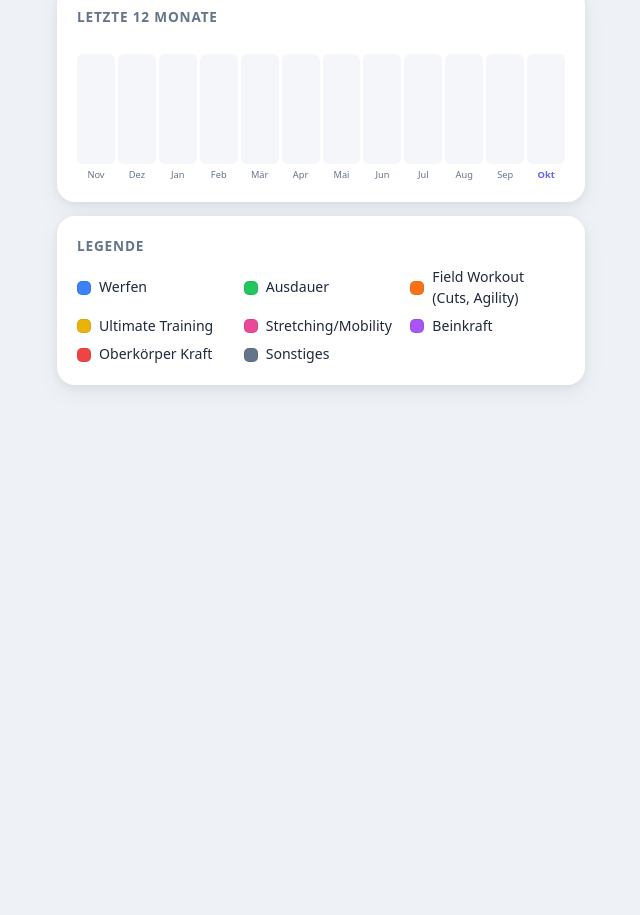
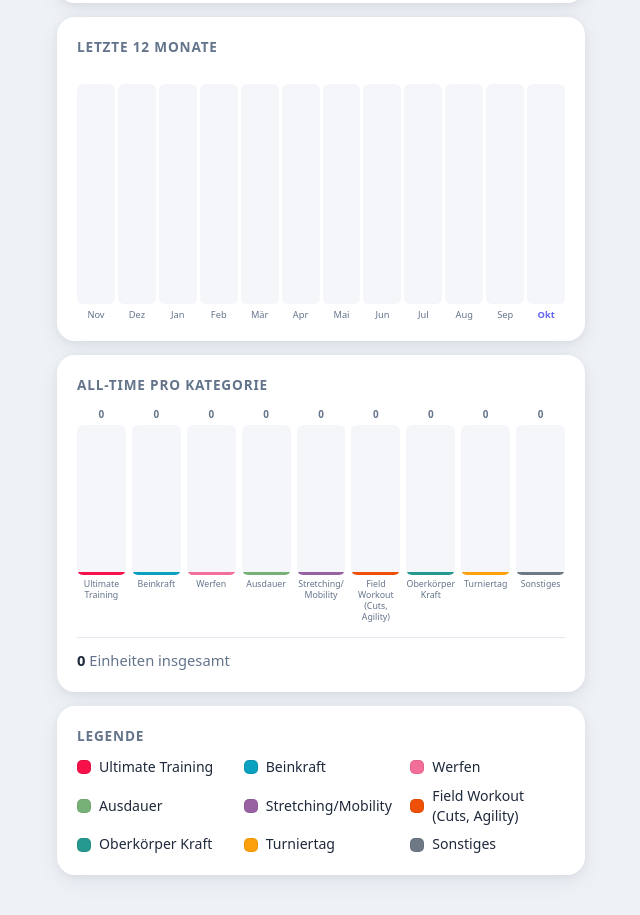
Before and after one commit to Johohn/Trainingstagebuch, a plain HTML site: page index.html in a window 1280 px wide. Shown: the part 949-1864 px from the top of the page, without its empty margins (319-959 px from the left). Before the commit the page ends 1374 px from the top, so only its background shows below. Drawn offline with Linux system fonts and the light colour scheme.

Commit message:
Colors, visuals, all time stats

```diff
--- a/app.js
+++ b/app.js
@@ -13,14 +13,15 @@
 
 // Workout-Typen: hier zentral ändern (ID, Label, Farbe)
 const TYPES = [
-  { id: "werfen",      label: "Werfen",                    color: "#3B82F6" },
-  { id: "ausdauer",    label: "Ausdauer",                  color: "#22C55E" },
-  { id: "field",       label: "Field Workout (Cuts, Agility)", color: "#F97316" },
-  { id: "training",    label: "Ultimate Training",         color: "#EAB308" },
-  { id: "stretching",  label: "Stretching/Mobility",       color: "#EC4899" },
-  { id: "beine",       label: "Beinkraft",                 color: "#A855F7" },
-  { id: "oberkoerper", label: "Oberkörper Kraft",          color: "#EF4444" },
-  { id: "sonstiges",   label: "Sonstiges",                 color: "#64748B" },
+  { id: "training",    label: "Ultimate Training",         color: "#F6114A" },
+  { id: "beine",       label: "Beinkraft",                 color: "#0AA0BF" },
+  { id: "werfen",      label: "Werfen",                    color: "#F36E98" },
+  { id: "ausdauer",    label: "Ausdauer",                  color: "#78B177" },
+  { id: "stretching",  label: "Stretching/Mobility",       color: "#9862A2" },
+  { id: "field",       label: "Field Workout (Cuts, Agility)", color: "#F05006" },
+  { id: "oberkoerper", label: "Oberkörper Kraft",          color: "#25998F" },
+  { id: "turniertag",  label: "Turniertag",                color: "#FCA00C" },
+  { id: "sonstiges",   label: "Sonstiges",                 color: "#6f7986" },
 ];
 
 const MONTHS = [
@@ -190,6 +191,27 @@ function lastNMonths(y, m, n) {
   return out;
 }
 
+/**
+ * Einheiten All-Time: pro Typ die Gesamtanzahl über alle gespeicherten Tage
+ * (Tag x Typ = 1 Einheit) und die Gesamtzahl – Grundlage fürs All-Time-Diagramm.
+ */
+function allTimeCounts(data) {
+  const perType = {};
+  TYPES.forEach((t) => { perType[t.id] = 0; });
+  let total = 0;
+  Object.keys(data).forEach((key) => {
+    const entries = Array.isArray(data[key]) ? data[key] : [];
+    entries.forEach((e) => {
+      const id = entryType(e);
+      if (perType[id] !== undefined) {
+        perType[id] += 1;
+        total += 1;
+      }
+    });
+  });
+  return { perType, total };
+}
+
 /** Daten bereinigen: nur gültige Schlüssel, bekannte Typ-IDs, Text-Notizen. */
 function sanitizeData(raw) {
   const clean = {};
@@ -251,6 +273,8 @@ const el = {
   summary: document.getElementById("summary"),
   summaryTotal: document.getElementById("summaryTotal"),
   chart: document.getElementById("chart"),
+  chartAllTime: document.getElementById("chartAllTime"),
+  chartAllTimeTotal: document.getElementById("chartAllTimeTotal"),
   backdrop: document.getElementById("backdrop"),
   sheet: document.getElementById("sheet"),
   sheetDate: document.getElementById("sheetDate"),
@@ -420,10 +444,60 @@ function renderChart() {
   });
 }
 
+/* ---------- All-Time-Diagramm ---------- */
+
+/**
+ * Balkendiagramm über alle Kategorien: Balkenhöhe = Anzahl Einheiten all-time,
+ * farbcodiert nach Kategorie (Reihenfolge wie TYPES).
+ */
+function renderAllTimeChart() {
+  const { perType, total } = allTimeCounts(state.data);
+  const max = Math.max(1, ...Object.values(perType));
+
+  el.chartAllTime.textContent = "";
+  TYPES.forEach((t) => {
+    const c = perType[t.id];
+
+    const col = document.createElement("div");
+    col.className = "cat-col";
+
+    // Anzahl über dem Balken
+    const count = document.createElement("span");
+    count.className = "cat-total";
+    count.textContent = c;
+
+    // Balken (Farbe = Kategorie)
+    const area = document.createElement("div");
+    area.className = "cat-bar-area";
+    const bar = document.createElement("div");
+    bar.className = "cat-bar";
+    bar.style.background = t.color;
+    bar.style.height = (c / max) * 100 + "%";
+    bar.title = t.label + ": " + c;
+    area.appendChild(bar);
+
+    // Kategorienlabel
+    const label = document.createElement("span");
+    label.className = "cat-label";
+    label.title = t.label;
+    label.textContent = t.label;
+
+    col.append(count, area, label);
+    el.chartAllTime.appendChild(col);
+  });
+
+  el.chartAllTimeTotal.textContent = "";
+  const num = document.createElement("span");
+  num.className = "num";
+  num.textContent = total;
+  el.chartAllTimeTotal.append(num, document.createTextNode(" Einheiten insgesamt"));
+}
+
 function renderAll() {
   renderCalendar();
   renderSummary();
   renderChart();
+  renderAllTimeChart();
 }
 
 /* ---------- Bottom Sheet (Tag) ---------- */
@@ -754,7 +828,7 @@ function init() {
 window.TT = {
   TYPES, MONTHS, MONTHS_SHORT, WEEKDAYS_FULL,
   pad2, dateKey, parseKey, daysInMonth, buildMonthGrid,
-  formatDateDE, monthSummary, monthUnitCounts, lastNMonths,
+  formatDateDE, monthSummary, monthUnitCounts, lastNMonths, allTimeCounts,
   entryType, entryNote, normalizeEntry, packEntries, sanitizeData,
 };
 
--- a/index.html
+++ b/index.html
@@ -62,6 +62,14 @@
       <div id="chart" class="chart"></div>
     </section>
 
+    <!-- All-Time: Balkendiagramm aller Kategorien -->
+    <section class="card" aria-label="Trainings All-Time pro Kategorie">
+      <h2 class="card-title">All-Time pro Kategorie</h2>
+      <!-- Balken generiert app.js; Höhe = Einheiten all-time, Farbe = Kategorie -->
+      <div id="chartAllTime" class="chart-cats"></div>
+      <p id="chartAllTimeTotal" class="summary-total"></p>
+    </section>
+
     <!-- Legende -->
     <section class="card" aria-label="Legende">
       <h2 class="card-title">Legende</h2>
--- a/style.css
+++ b/style.css
@@ -267,9 +267,12 @@ main {
   gap: 10px;
 }
 
+/* Feste Label-Breite relativ zur Kartenbreite, damit die Balken
+   aller Zeilen an derselben x-Position starten (unabhängig von der
+   Länge des Kategorie-Names). */
 .summary li {
   display: grid;
-  grid-template-columns: minmax(96px, auto) 1fr auto;
+  grid-template-columns: minmax(96px, 38%) 1fr auto;
   align-items: center;
   gap: 10px;
   font-size: 0.85rem;
@@ -476,7 +479,7 @@ main {
 /* Gestapelter Balken: unterste Kategorie = erste in TYPES */
 .chart-bar {
   width: 100%;
-  height: 110px;
+  height: 220px;
   border-radius: 6px;
   overflow: hidden;
   background: var(--surface-2);
@@ -499,6 +502,60 @@ main {
 .chart-label.current {
   color: var(--accent);
   font-weight: 700;
+}
+
+/* ---------- All-Time-Diagramm ---------- */
+
+/* Alle Kategorien auf der x-Achse, Balkenhöhe = Einheiten all-time */
+.chart-cats {
+  display: flex;
+  align-items: stretch;
+  gap: 6px;
+  margin-top: 4px;
+}
+
+.cat-col {
+  flex: 1 1 0;
+  min-width: 0;
+  display: flex;
+  flex-direction: column;
+  align-items: center;
+  gap: 4px;
+}
+
+/* Anzahl über dem Balken (fixe Höhe wie .chart-total) */
+.cat-total {
+  min-height: 1.1em;
+  font-size: 0.62rem;
+  font-weight: 700;
+  color: var(--text-muted);
+  font-variant-numeric: tabular-nums;
+}
+
+/* Balkenbereich: fixe Höhe, Balken unten bündig */
+.cat-bar-area {
+  width: 100%;
+  height: 150px;
+  border-radius: 6px;
+  overflow: hidden;
+  background: var(--surface-2);
+  display: flex;
+  align-items: flex-end;
+}
+
+.cat-bar {
+  width: 100%;
+  min-height: 3px;  /* auch 1 Einheit bleibt sichtbar */
+  transition: height 0.4s cubic-bezier(0.2, 0.8, 0.3, 1);
+}
+
+/* Kategorienamen unter dem Balken (umbrechend, damit lange Namen passen) */
+.cat-label {
+  font-size: 0.55rem;
+  line-height: 1.25;
+  color: var(--text-muted);
+  text-align: center;
+  overflow-wrap: anywhere;
 }
 
 /* ---------- Detail-Textfelder im Tages-Sheet ---------- */
```
Also changed, not shown: test.html (+12 -4 lines).
